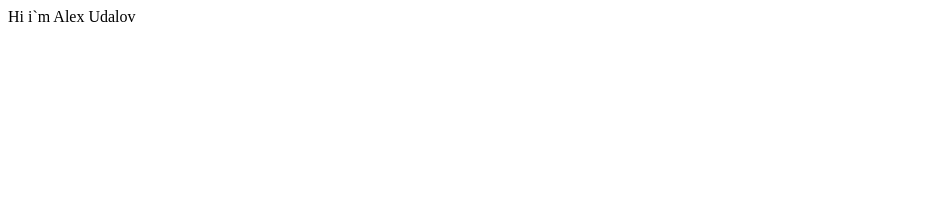
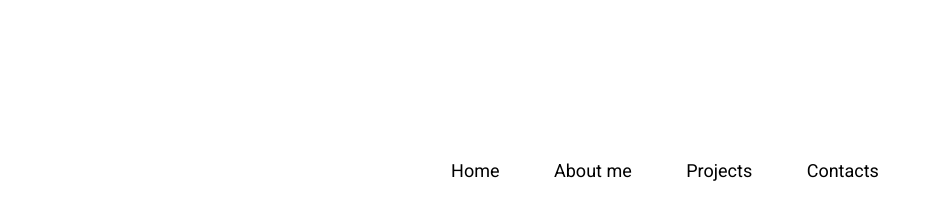
Before and after one commit to Naijel248/naijel248.github.io, a plain HTML site: page index.html in a window 1280 px wide. Shown: the whole page, without its empty margins (0-933 px from the left). Drawn offline with Linux system fonts and the light colour scheme.

Commit message:
Basic structure
Adding some basic structure of website.

```diff
--- a/index.html
+++ b/index.html
@@ -1,10 +1,38 @@
 <!DOCTYPE html>
 <html lang="en" dir="ltr">
-  <head>
-    <meta charset="utf-8">
-    <title>Hi i`m Alex</title>
-  </head>
-  <body>
-    Hi i`m Alex Udalov
-  </body>
+    <head>
+      <meta charset="utf-8">
+      <title>Alex Udalov</title>
+      <link href='http://fonts.googleapis.com/css?family=Roboto' rel='stylesheet' type='text/css'>
+      <link rel="stylesheet" href="style.css">
+    </head>
+    <body>
+      <div class="main">
+        <div class="menu">
+          <ul>
+            <li>
+              <a href="#">Home</a>
+            </li>
+            <li>
+              <a href="#">About me</a>
+            </li>
+            <li>
+              <a href="#">Projects</a>
+            </li>
+            <li>
+              <a href="#">Contacts</a>
+            </li>
+          </ul>
+        </div>
+        <div class="aboume">
+
+        </div>
+        <div class="projects">
+
+        </div>
+        <div class="contacts">
+
+        </div>
+      </div>
+    </body>
 </html>
--- /dev/null
+++ b/style.css
@@ -0,0 +1,31 @@
+* {
+  margin: 0;
+  padding: 0;
+  text-decoration: none;
+  font-family: 'Roboto', sans-serif;
+}
+
+a {
+  color: #000;
+}
+
+a:hover {
+  color: red;
+}
+
+.main {
+  margin: 10em auto;
+
+}
+
+.menu {
+  text-align: center;
+}
+
+.menu li {
+  font-size: 18px;
+  font-weight: 100;
+  display: inline;
+  margin-left: 50px;
+  text-align: center;
+}
```
